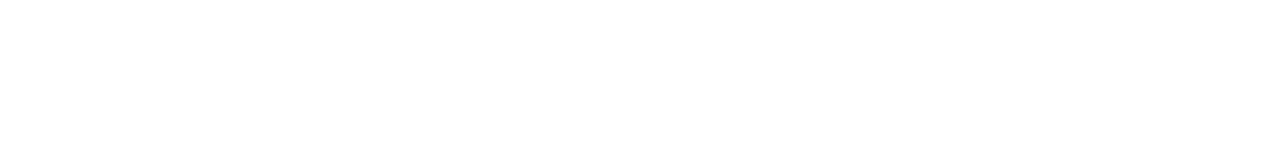
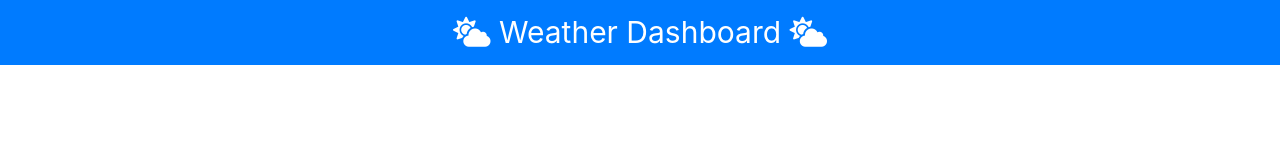
Before and after one commit to Nuo21/weather-forecast-dashboard, a plain HTML site: page index.html in a window 1280 px wide. Drawn offline with nearby package versions, Linux system fonts and the light colour scheme.

Commit message:
Added HTML skeleton. Linked bootstrap and css. Created nav bar.

```diff
--- a/assets/css/style.css
+++ b/assets/css/style.css
@@ -0,0 +1,10 @@
+a {
+    color: white !important;
+    font-size: 30px;
+    text-decoration: none !important;
+}
+
+#nav {
+    padding: 10px;
+    justify-content: center;
+}
--- a/index.html
+++ b/index.html
@@ -4,9 +4,18 @@
     <meta charset="UTF-8">
     <meta http-equiv="X-UA-Compatible" content="IE=edge">
     <meta name="viewport" content="width=device-width, initial-scale=1.0">
-    <title>Weather Dashboard</title>
+    <!--Linking Bootstrap CSS-->
+    <link rel="stylesheet" href="https://stackpath.bootstrapcdn.com/bootstrap/4.4.1/css/bootstrap.min.css" integrity="sha384-Vkoo8x4CGsO3+Hhxv8T/Q5PaXtkKtu6ug5TOeNV6gBiFeWPGFN9MuhOf23Q9Ifjh" crossorigin="anonymous">
+    <!--Linking font-->
+    <link rel="stylesheet" href="https://cdnjs.cloudflare.com/ajax/libs/font-awesome/5.13.0/css/all.min.css"/>
+    <link rel="stylesheet" href="./assets/css/style.css"/>
+    <title>Weather</title>
 </head>
 <body>
+    <nav class="navbar navbar-light bg-primary" id="nav">
+        <a href="index.html"><i class="fas fa-cloud-sun"></i>  Weather Dashboard  <i class="fas fa-cloud-sun"></i></a>
+    </nav>
+
 
 </body>
 </html>
```
